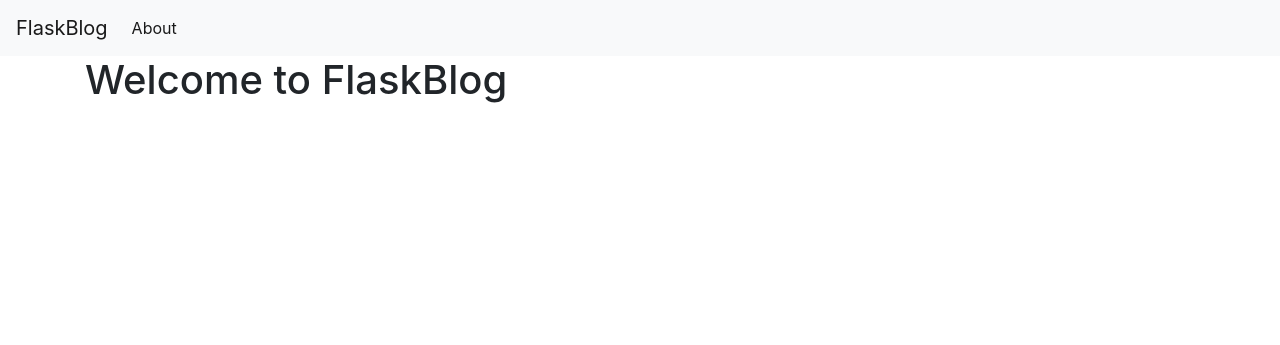
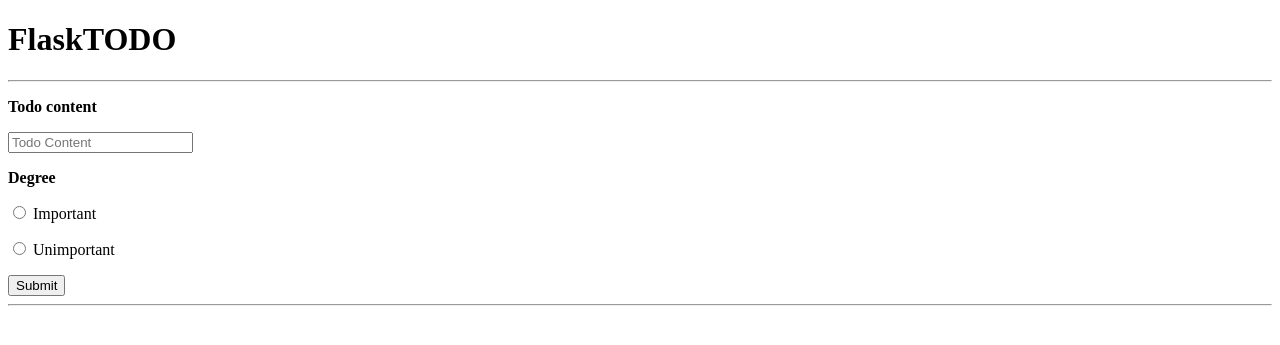
Before and after one commit to oksipjogja/praxis-academy, a Flask app: page / in a window 1280 px wide. Shown: the top 345 px of the page. Run offline with Flask 2, Linux system fonts and the light colour scheme; data that the repository does not hold is empty; some libraries are stand-ins or nearby versions.

Commit message:
connect mongodb dengan flask

```diff
--- a/kemampuan-dasar/kemampuan-dasar-2/minggu-5/hari-6/flaskr/app.py
+++ b/kemampuan-dasar/kemampuan-dasar-2/minggu-5/hari-6/flaskr/app.py
@@ -1,10 +1,27 @@
-from flask import Flask, render_template
-from flask_pymongo import PyMongo
+from flask import Flask, render_template, request, url_for, redirect
+from pymongo import MongoClient
+from bson.objectid import ObjectId
+
 app = Flask(__name__)
-app.config["MONGO_URI"] = "mongodb://localhost:27017/kampus"
-mongo = PyMongo(app)
 
-@app.route("/")
-def home_page():
-  online_users = mongo.db.users.find({"online": True})
-  return render_template("index.html", online_users=online_users)
+client = MongoClient('localhost', 27017)
+
+db = client.flask_db
+todos = db.Todos
+
+@app.route('/', methods=('GET','POST'))
+def index():
+  if request.method=='POST':
+        content = request.form['content']
+        degree = request.form['degree']
+        todos.insert_one({'content': content, 'degree': degree})
+        return redirect(url_for('index'))
+
+  all_todos = todos.find()
+  return render_template('index.html')
+
+
+@app.post('/<id>/delete/')
+def delete(id):
+    todos.delete_one({"_id": ObjectId(id)})
+    return redirect(url_for('index'))
--- a/kemampuan-dasar/kemampuan-dasar-2/minggu-5/hari-6/flaskr/templates/base.html
+++ b/kemampuan-dasar/kemampuan-dasar-2/minggu-5/hari-6/flaskr/templates/base.html
@@ -1,37 +1,52 @@
-<!doctype html>
+<!DOCTYPE html>
 <html lang="en">
-  <head>
-    <!-- Required meta tags -->
-    <meta charset="utf-8">
-    <meta name="viewport" content="width=device-width, initial-scale=1, shrink-to-fit=no">
+<head>
+    <meta charset="UTF-8">
+    <title>FlaskApp</title>
+    <style>
+        .todo {
+            padding: 20px;
+            margin: 10px;
+            background-color: #eee;
+        }
+    </style>
+</head>
+<body>
+    <h1>FlaskTODO</h1>
+    <hr>
+    <div class="content">
+    <form method="post">
+        <p>
+            <b><label for="content">Todo content</label></b>
+        </p>
+        <p>
+            <input type="text" name="content"
+                placeholder="Todo Content"></input>
+        </p>
 
-    <!-- Bootstrap CSS -->
-    <link rel="stylesheet" href="https://stackpath.bootstrapcdn.com/bootstrap/4.3.1/css/bootstrap.min.css" integrity="sha384-ggOyR0iXCbMQv3Xipma34MD+dH/1fQ784/j6cY/iJTQUOhcWr7x9JvoRxT2MZw1T" crossorigin="anonymous">
-
-    <title>{% block title %} {% endblock %}</title>
-  </head>
-  <body>
-    <nav class="navbar navbar-expand-md navbar-light bg-light">
-        <a class="navbar-brand" href="{{ url_for('index')}}">FlaskBlog</a>
-        <button class="navbar-toggler" type="button" data-toggle="collapse" data-target="#navbarNav" aria-controls="navbarNav" aria-expanded="false" aria-label="Toggle navigation">
-            <span class="navbar-toggler-icon"></span>
-        </button>
-        <div class="collapse navbar-collapse" id="navbarNav">
-            <ul class="navbar-nav">
-            <li class="nav-item active">
-                <a class="nav-link" href="#">About</a>
-            </li>
-            </ul>
+        <p>
+            <b><label for="degree">Degree</label></b>
+        </p>
+        <p>
+            <input id="degree-0" name="degree" required type="radio" value="Important">
+            <label for="degree-0">Important</label>
+        </p>
+        <p>
+            <input id="degree-1" name="degree" required type="radio" value="Unimportant">
+            <label for="degree-1">Unimportant</label>
+        </p>
+        <button type="submit">Submit</button>
+    </form>
+    <hr>
+    {% for todo in todos %}
+        <div class="todo">
+            <p>{{ todo['content'] }} <i>({{ todo['degree']}})</i></p>
+            <form method="POST" action="{{ url_for('delete', id=todo['_id']) }}" >
+              <input type="submit" value="Delete Todo"
+                     onclick="return confirm('Are you sure you want to delete this entry?')">
+          </form>
         </div>
-    </nav>
-    <div class="container">
-        {% block content %} {% endblock %}
+    {% endfor %}
     </div>
-
-    <!-- Optional JavaScript -->
-    <!-- jQuery first, then Popper.js, then Bootstrap JS -->
-    <script src="https://code.jquery.com/jquery-3.3.1.slim.min.js" integrity="sha384-q8i/X+965DzO0rT7abK41JStQIAqVgRVzpbzo5smXKp4YfRvH+8abtTE1Pi6jizo" crossorigin="anonymous"></script>
-    <script src="https://cdnjs.cloudflare.com/ajax/libs/popper.js/1.14.7/umd/popper.min.js" integrity="sha384-UO2eT0CpHqdSJQ6hJty5KVphtPhzWj9WO1clHTMGa3JDZwrnQq4sF86dIHNDz0W1" crossorigin="anonymous"></script>
-    <script src="https://stackpath.bootstrapcdn.com/bootstrap/4.3.1/js/bootstrap.min.js" integrity="sha384-JjSmVgyd0p3pXB1rRibZUAYoIIy6OrQ6VrjIEaFf/nJGzIxFDsf4x0xIM+B07jRM" crossorigin="anonymous"></script>
-  </body>
+</body>
 </html>
```
Also changed, not shown: kemampuan-dasar/kemampuan-dasar-2/minggu-5/hari-6/flaskr/indeks.py (added, +10 -0 lines).
